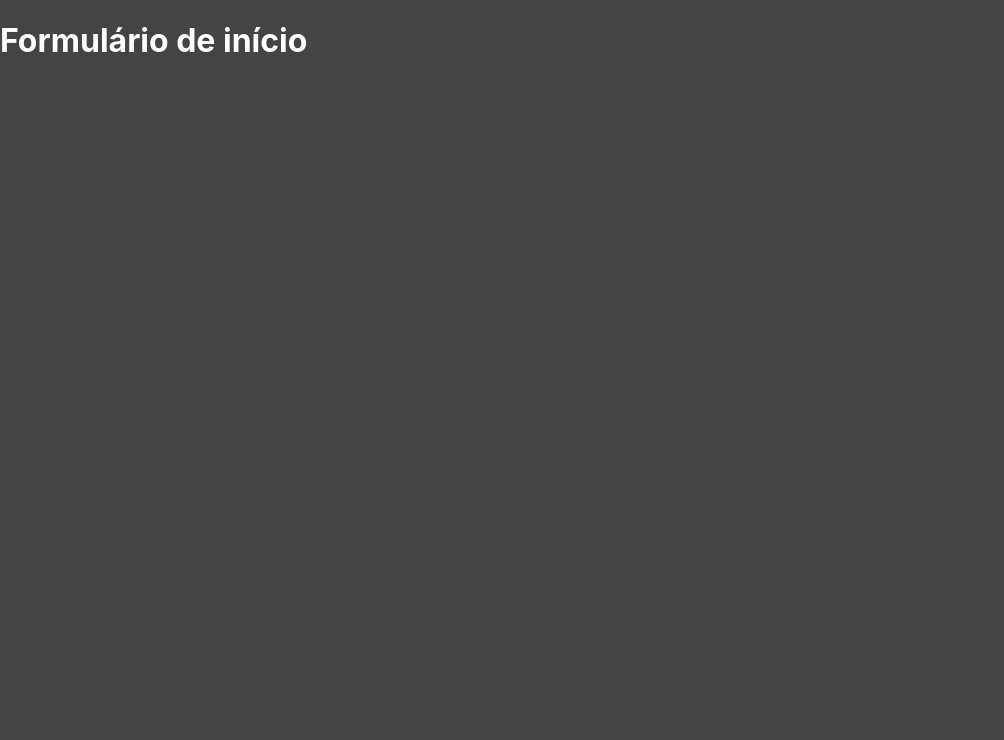
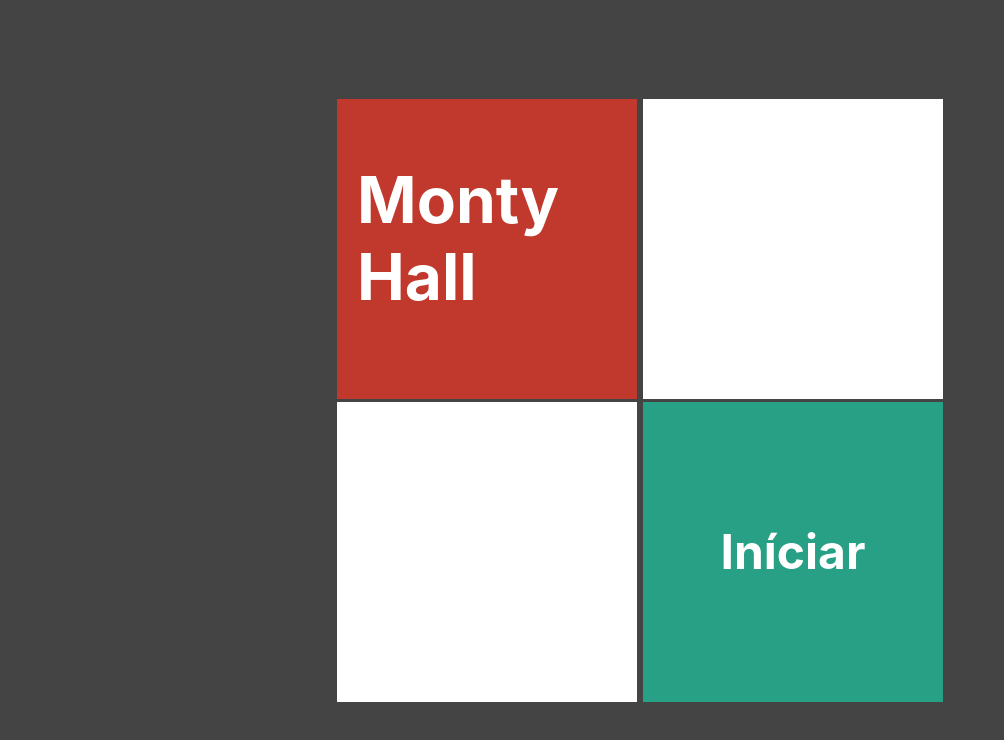
Before and after one commit to renatomak/monty-hall, a Next.js app: page / in a window 1280 px wide. Shown: the top 740 px of the page, without its empty margins (0-1004 px from the left). Built offline with nearby package versions, Linux system fonts and the light colour scheme.

Commit message:
structuring the form

```diff
--- /dev/null
+++ b/components/card.tsx
@@ -0,0 +1,22 @@
+import React from 'react';
+import styles from '../styles/cart.module.css';
+
+interface CardProps {
+    bgcolor?: string,
+    children?: any
+}
+
+const Card = (props: CardProps) => {
+    return (
+        <div
+            className={styles.card}
+            style={{
+                backgroundColor: props.bgcolor ?? "#FFF"
+            }}
+        >
+            {props.children}
+        </div>
+    );
+}
+
+export default Card;
--- a/pages/index.tsx
+++ b/pages/index.tsx
@@ -1,14 +1,29 @@
 import Head from 'next/head';
+import Card from '../components/card';
+import styles from '../styles/form.module.css';
+import Link from 'next/link';
 
-export default function Home() {
-
+export default function Form() {
   return (
-    <div style={{ display: 'flex' }}>
+    <div className={styles.form}>
       <Head>
         <title>Monty Hall</title>
         <meta name="description" content="Generated by create next app" />
       </Head>
-      <h1>Formulário de início</h1>
+      <div>
+        <Card bgcolor="#c0392c">
+          <h1>Monty Hall</h1>
+        </Card>
+        <Card></Card>
+      </div>
+      <div>
+        <Card></Card>
+        <Card bgcolor="#28a085">
+          <Link href={`/game/4/2`}>
+            <h2 className={styles.link}>Iníciar</h2>
+          </Link>
+        </Card>
+      </div>
     </div>
   );
 }
--- /dev/null
+++ b/styles/cart.module.css
@@ -0,0 +1,9 @@
+.card {
+    display: flex;
+    width: 300px;
+    height: 300px;
+    color: white;
+    margin: 3px;
+    font-size: 2rem;
+    padding: 20px;
+}
--- /dev/null
+++ b/styles/form.module.css
@@ -0,0 +1,14 @@
+.form {
+    display: flex;
+    justify-content: center;
+    align-items: center;
+    height: 100vh;
+}
+.link {
+    flex: 1;
+    margin: 0;
+    display: flex;
+    justify-content: center;
+    align-items: center;
+    cursor: pointer;
+}
```
